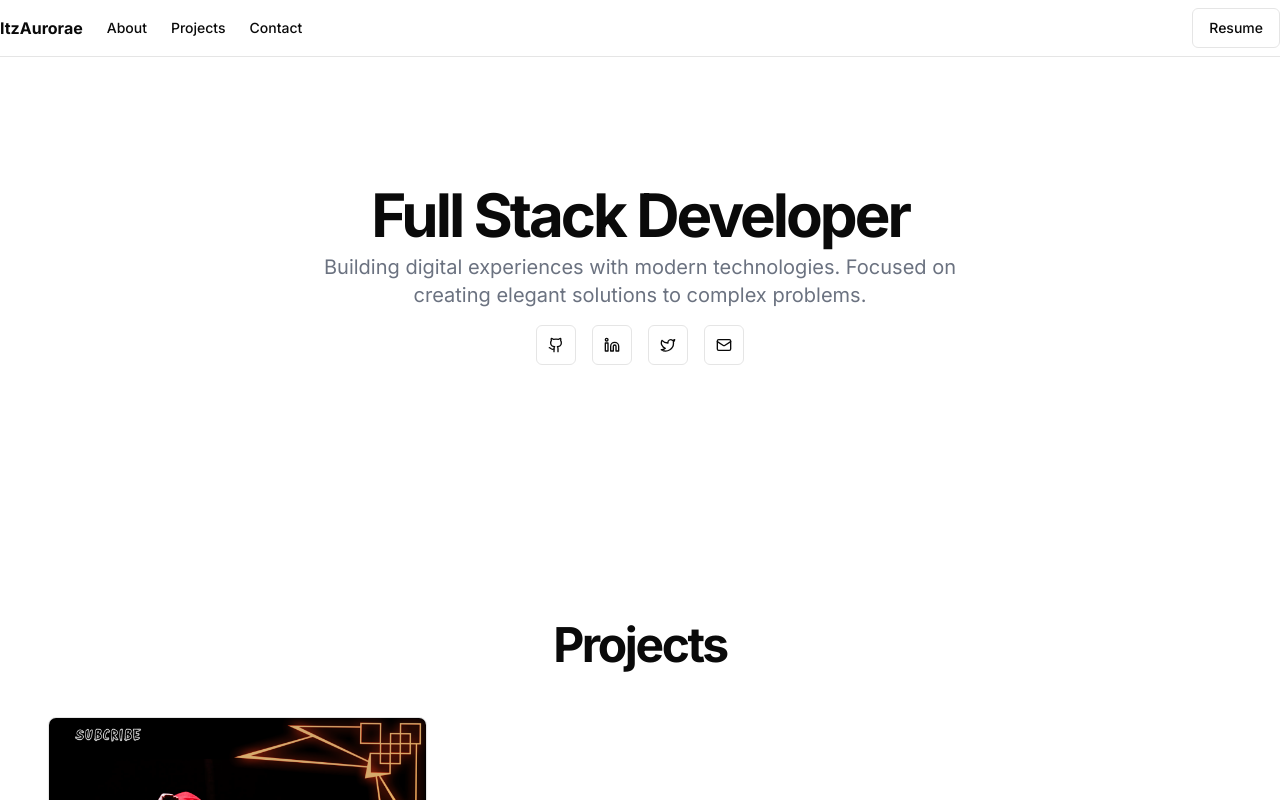
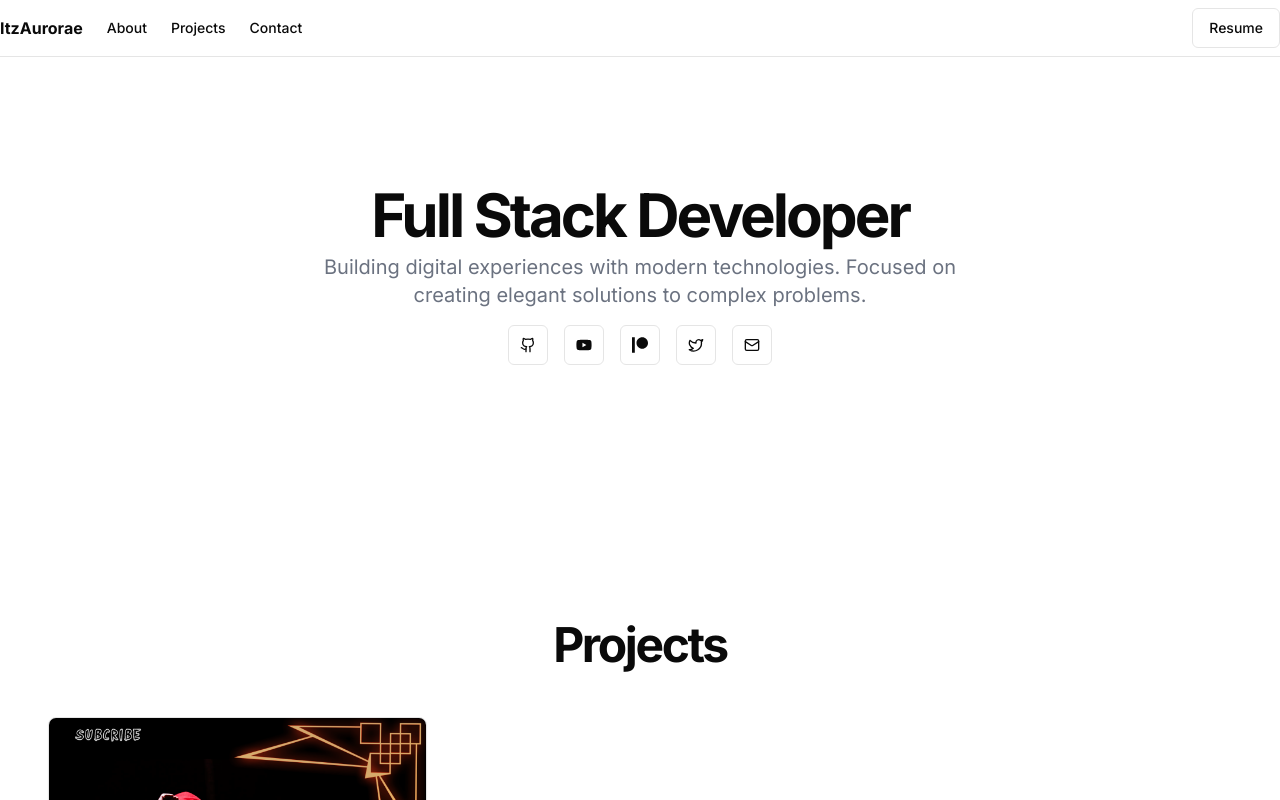
Before and after one commit to ItzAurorae/protfilo, a Next.js app: page / in a window 1280 px wide. Shown: the top 800 px of the page. Built offline with nearby package versions, Linux system fonts and the light colour scheme.

Commit message:
Editing Links

```diff
--- a/app/page.tsx
+++ b/app/page.tsx
@@ -1,5 +1,6 @@
 import { Button } from "@/components/ui/button"
-import { Github, Linkedin, Mail, Twitter } from "lucide-react"
+import { Github, Linkedin, Mail, Twitter } from "lucide-react";
+import { FaYoutube, FaPatreon } from "react-icons/fa";
 import Link from "next/link"
 import ContactForm from "./components/contact-form"
 import ProjectCard from "./components/project-card"
@@ -46,19 +47,25 @@ export default function Page() {
                 </p>
               </div>
               <div className="space-x-4">
-                <Link href="https://github.com" target="_blank">
+                <Link href="https://github.com/ItzAurorae" target="_blank">
                   <Button variant="outline" size="icon">
                     <Github className="h-4 w-4" />
                     <span className="sr-only">GitHub</span>
                   </Button>
                 </Link>
-                <Link href="https://linkedin.com" target="_blank">
+                <Link href="https://youtube.com" target="_blank">
                   <Button variant="outline" size="icon">
-                    <Linkedin className="h-4 w-4" />
-                    <span className="sr-only">LinkedIn</span>
-                  </Button>
+                    <FaYoutube className="h-4 w-4" />
+                    <span className="sr-only">YouTube</span>
+                    </Button>
                 </Link>
-                <Link href="https://twitter.com" target="_blank">
+                <Link href="https://patreon.com/yourpatreon" target="_blank">
+                  <Button variant="outline" size="icon">
+                    <FaPatreon className="h-4 w-4" />
+                    <span className="sr-only">Patreon</span>
+                    </Button>
+                </Link>
+                <Link href="https://x.com/ItzAurorae" target="_blank">
                   <Button variant="outline" size="icon">
                     <Twitter className="h-4 w-4" />
                     <span className="sr-only">Twitter</span>
--- a/package.json
+++ b/package.json
@@ -52,6 +52,7 @@
     "react-day-picker": "8.10.1",
     "react-dom": "^18",
     "react-hook-form": "^7.54.1",
+    "react-icons": "^5.4.0",
     "react-resizable-panels": "^2.1.7",
     "recharts": "2.15.0",
     "sonner": "^1.7.1",
```
